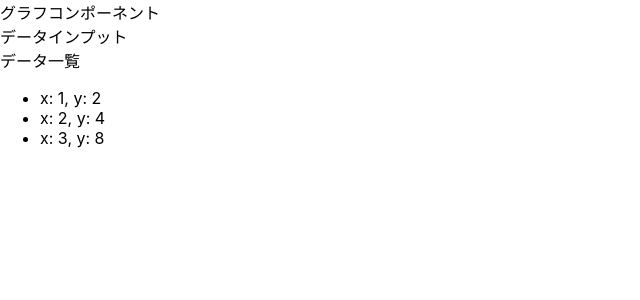
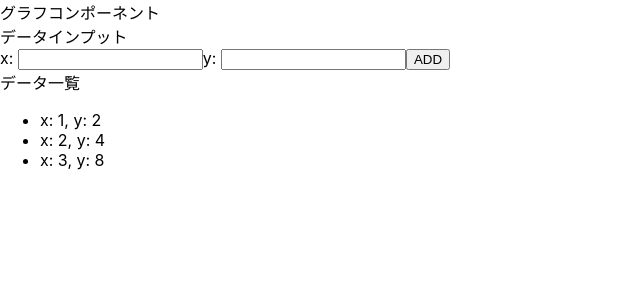
Before and after one commit to tsume-ha/decay-curve-fitting, a React (Create React App) app: page / in a window 1280 px wide. Shown: the top 300 px of the page, without its empty margins (0-640 px from the left). Built offline with nearby package versions, Linux system fonts and the light colour scheme.

Commit message:
はじめてのsetState

```diff
--- a/src/App.tsx
+++ b/src/App.tsx
@@ -1,18 +1,23 @@
+import { useState } from 'react';
 import { Graph } from 'components/Graph';
 import { DataInput } from 'components/DataInput';
 import { DataList } from 'components/DataList';
+import { XYData } from 'types/xydata';
 
-function App() {
-  const xydata = [
+const App = () => {
+  const [XYData, setXYData] = useState([
     {x: 1, y: 2},
     {x: 2, y: 4},
     {x: 3, y: 8},
-  ]
+  ])
+  const addXYData = (xydata: XYData) => {
+    setXYData([xydata, ...XYData])
+  }
   return (
     <div className="App">
       <Graph />
-      <DataInput />
-      <DataList xydata={xydata} />
+      <DataInput add={addXYData} />
+      <DataList XYData={XYData} />
     </div>
   );
 }
--- a/src/components/DataInput/index.tsx
+++ b/src/components/DataInput/index.tsx
@@ -1,8 +1,41 @@
-export const DataInput = () => {
+import { useState } from "react"
+import {XYData} from "types/xydata";
+
+type PropsType = {
+  add: (xy: XYData) => void
+}
+
+export const DataInput = (props: PropsType) => {
+  const handleSubmit = (e: React.FormEvent<HTMLFormElement>) => {
+    e.preventDefault()
+    if (xData === undefined || yData === undefined) {
+      return
+    }
+    props.add({
+      x: xData,
+      y: yData
+    })
+  }
+  const [xData, setXData] = useState<number>();
+  const [yData, setYData] = useState<number>();
+  const handleXChange = (e: React.ChangeEvent<HTMLInputElement>) => {
+    setXData(Number(e.target.value))
+  }
+  const handleYChange = (e: React.ChangeEvent<HTMLInputElement>) => {
+    setYData(Number(e.target.value))
+  }
+
   return (
     <>
       <div>
         データインプット
+        <form onSubmit={handleSubmit}>
+          <label htmlFor="x-input">x: </label>
+          <input id="x-input" type="number" value={xData} onChange={handleXChange} />
+          <label htmlFor="y-input">y: </label>
+          <input id="y-input" type="number" value={yData} onChange={handleYChange} />
+          <button type="submit">ADD</button>
+        </form>
       </div>
     </>
   )
--- a/src/components/DataList/index.tsx
+++ b/src/components/DataList/index.tsx
@@ -1,18 +1,18 @@
 import {XYData} from "types/xydata";
 
 type PropsType = {
-  xydata: Array<XYData>
+  XYData: Array<XYData>
 }
 
 export const DataList = (props: PropsType) => {
-  const xydata = props.xydata;
+  const {XYData} = props;
   return (
     <>
       <div>
         データ一覧
       </div>
       <ul>
-        {xydata.map(data => (
+        {XYData.map(data => (
           <li key={String(data.x)+String(data.y)}>
             x: {data.x}, y: {data.y}
           </li>
--- a/src/types/xydata.ts
+++ b/src/types/xydata.ts
@@ -1,4 +1,4 @@
 export type XYData = {
-  "x": Number;
-  "y": Number;
+  "x": number;
+  "y": number;
 }
```
